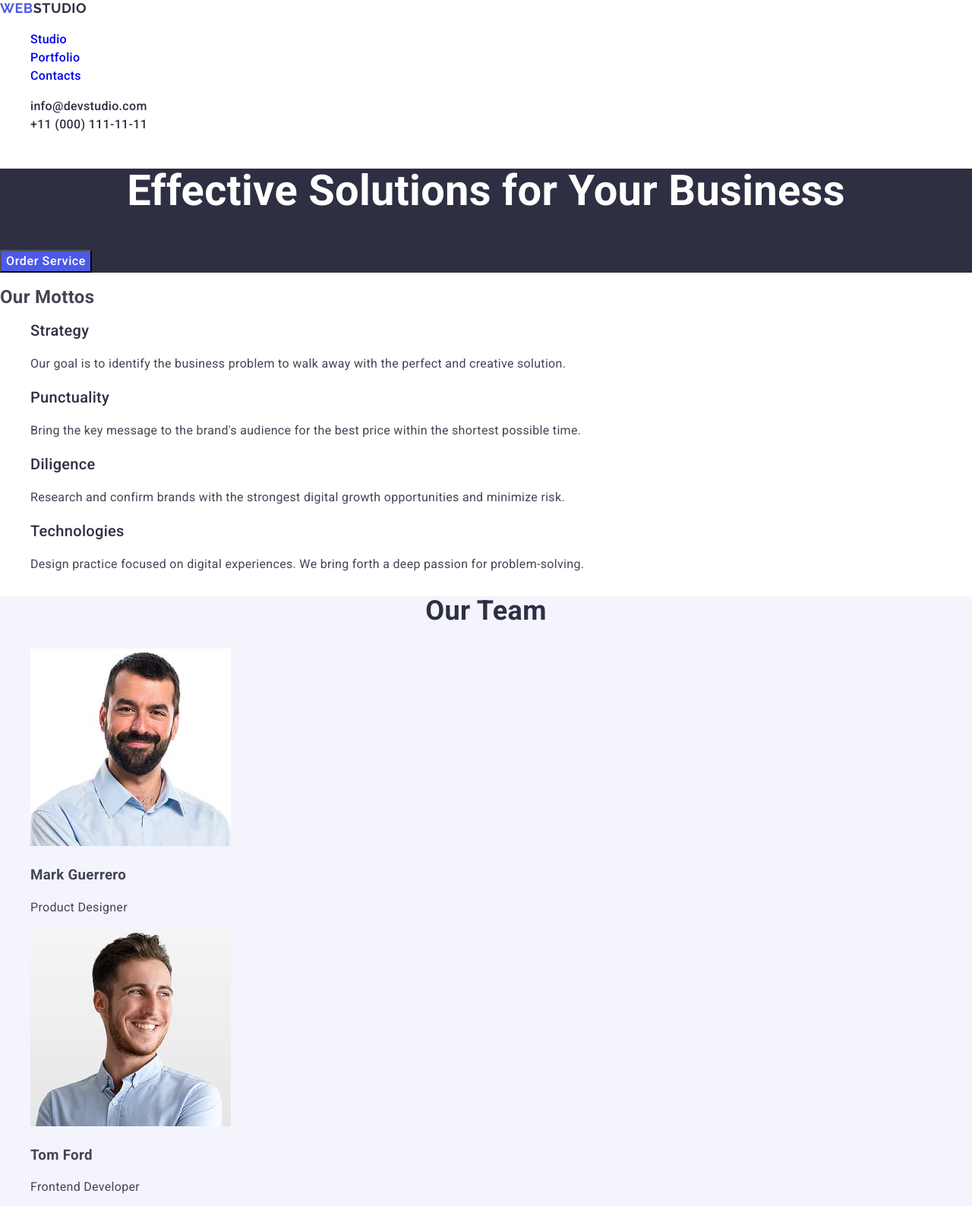
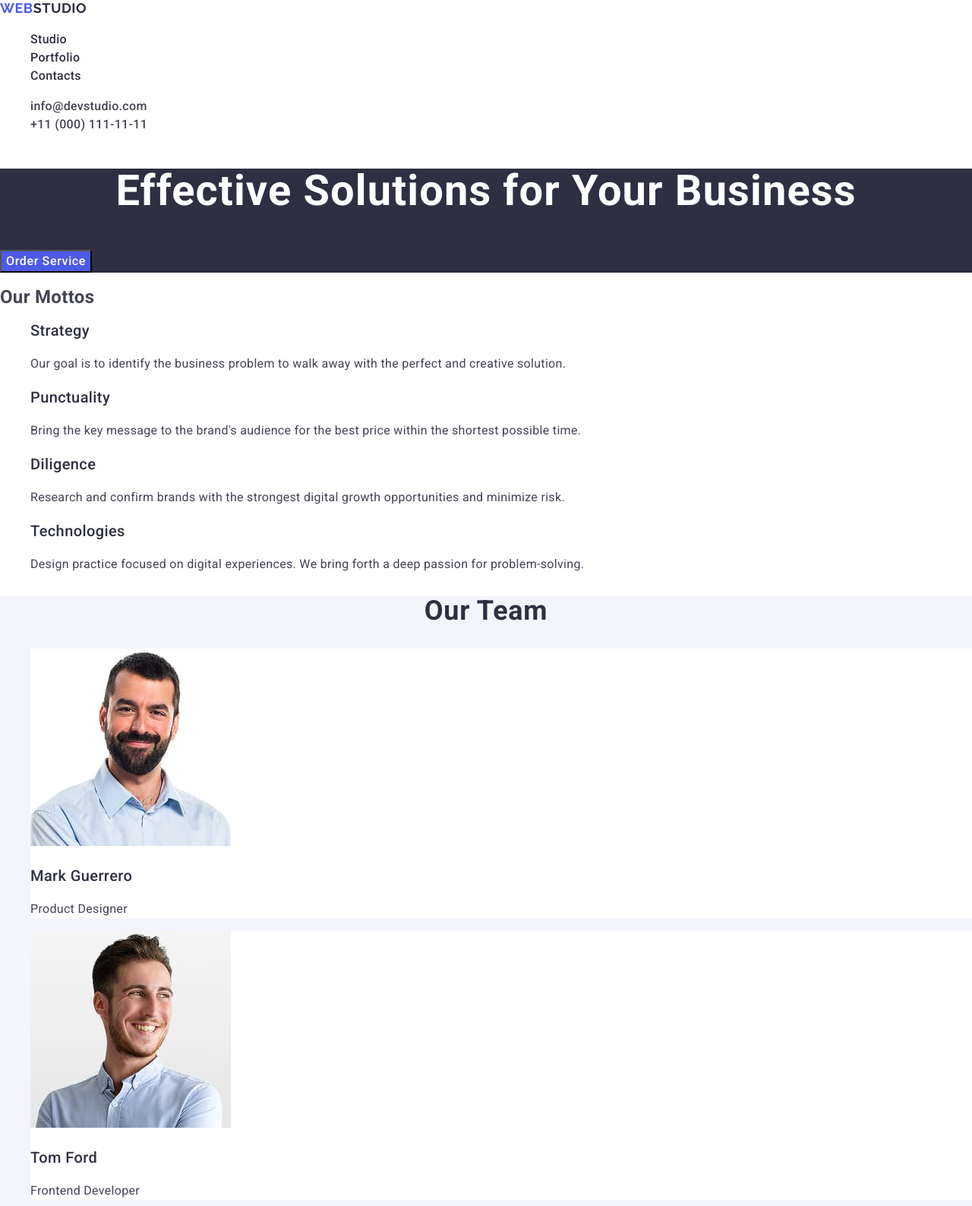
Before and after one commit to ilkerthedev/goit-markup-hw-02, a plain HTML site: page index.html in a window 1280 px wide. Shown: the top 1588 px of the page at 76% size. Drawn offline with nearby package versions, Linux system fonts and the light colour scheme.

Commit message:
hotfixes

```diff
--- a/css/styles.css
+++ b/css/styles.css
@@ -39,6 +39,14 @@ nav.navigation {
   font-weight: 500;
 }
 
+nav a.nav-icons {
+  color: #2e2f42;
+}
+
+nav a.nav-icons:focus{
+  color: #404bbf;
+}
+
 nav a.nav-icons:hover {
   color: #404bbf;
 }
@@ -46,13 +54,16 @@ nav a.nav-icons:hover {
 address {
   font-style: normal;
 }
-
 .address-info {
-  color: #2e2f42;
+  color: #434455;
   font-weight: 500;
 }
 
 .address-info:hover {
+  color: #404bbf;
+}
+
+.address-info:focus {
   color: #404bbf;
 }
 
@@ -65,6 +76,7 @@ h1.effective {
   line-height: 1.07;
   text-align: center;
   color: #ffffff;
+  letter-spacing: 0.02em;
 }
 
 section.top-block > button {
@@ -89,6 +101,7 @@ section.mottos h3 {
   font-size: 20px;
   line-height: 1.2;
   color: #2e2f42;
+  letter-spacing: 0.02em
 }
 
 section.mottos p {
@@ -105,6 +118,19 @@ section.team h2 {
   text-align: center;
   text-transform: capitalize;
   color: #2e2f42;
+  letter-spacing: 0.02em;
+}
+
+section.team li.members{
+  background-color: #FFFFFF
+}
+
+section.team h3.team-member{
+  font-weight: 500;
+  font-size: 20px;
+  line-height: 1.2;
+  letter-spacing: 0.02em;
+  color: #2e2f42;
 }
 
 section.portfolio h2 {
@@ -113,6 +139,7 @@ section.portfolio h2 {
   text-align: center;
   text-transform: capitalize;
   color: #2e2f42;
+  letter-spacing: 0.02em;
 }
 
 section.portfolio h3 {
@@ -120,6 +147,7 @@ section.portfolio h3 {
   font-size: 20px;
   line-height: 1.2;
   color: #2e2f42;
+  letter-spacing: 0.02em;
 }
 
 footer.footer {
--- a/index.html
+++ b/index.html
@@ -33,10 +33,10 @@
             <a class="nav-icons" href="./index.html"> Studio </a>
           </li>
           <li>
-            <a class="nav-icons" href="#Portfolio"> Portfolio </a>
+            <a class="nav-icons" href=""> Portfolio </a>
           </li>
           <li>
-            <a class="nav-icons" href="#Contacts"> Contacts </a>
+            <a class="nav-icons" href=""> Contacts </a>
           </li>
         </ul>
       </nav>
@@ -59,7 +59,7 @@
       <!-- main  -->
       <section class="top-block">
         <h1 class="effective">Effective Solutions for Your Business</h1>
-        <button type="button">Order Service</button>
+        <button type="button-order">Order Service</button>
       </section>
 
       <section class="mottos">
@@ -109,7 +109,7 @@
               width="264"
               height="260"
             />
-            <h3>Mark Guerrero</h3>
+            <h3 class="team-member">Mark Guerrero</h3>
             <p class="tittle">Product Designer</p>
           </li>
           <li class="members">
@@ -119,8 +119,8 @@
               width="264"
               height="260"
             />
-            <h3>Tom Ford</h3>
-            <p>Frontend Developer</p>
+            <h3 class="team-member">Tom Ford</h3>
+            <p class="tittle">Frontend Developer</p>
           </li>
           <li class="members">
             <img
@@ -129,8 +129,8 @@
               width="264"
               height="260"
             />
-            <h3>Camila Garcia</h3>
-            <p>Marketing</p>
+            <h3 class="team-member">Camila Garcia</h3>
+            <p class="tittle">Marketing</p>
           </li>
           <li class="members">
             <img
@@ -139,8 +139,8 @@
               width="264"
               height="260"
             />
-            <h3>Daniel Wilson</h3>
-            <p>UI Designer</p>
+            <h3 class="team-member">Daniel Wilson</h3>
+            <p class="tittle">UI Designer</p>
           </li>
         </ul>
       </section>
```
